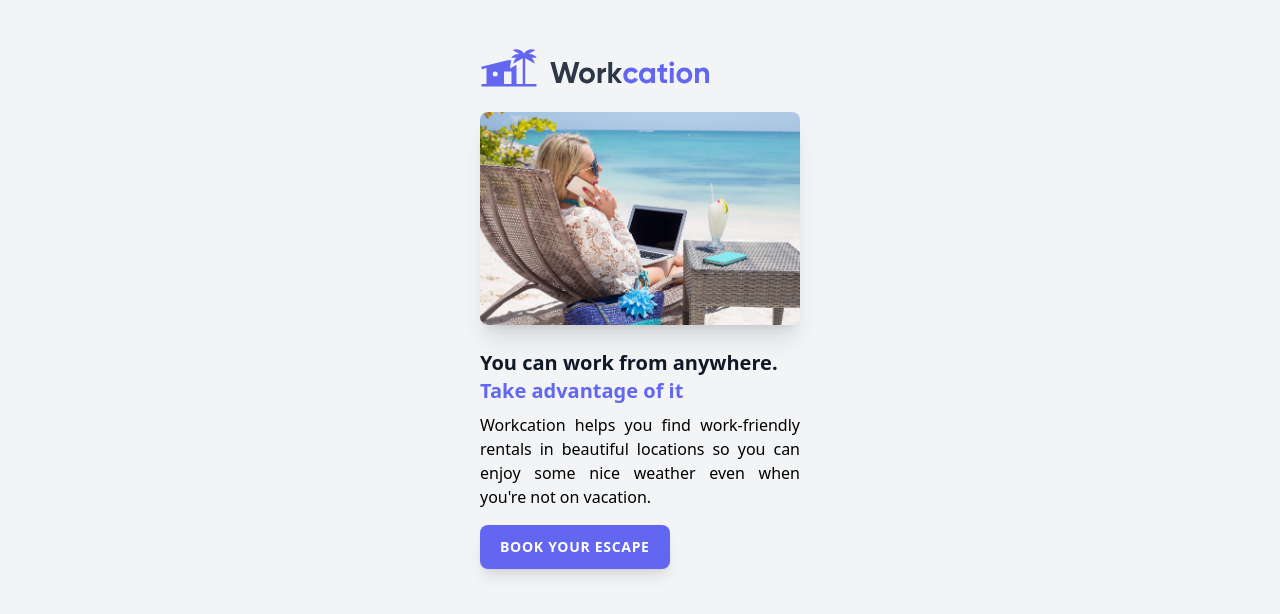
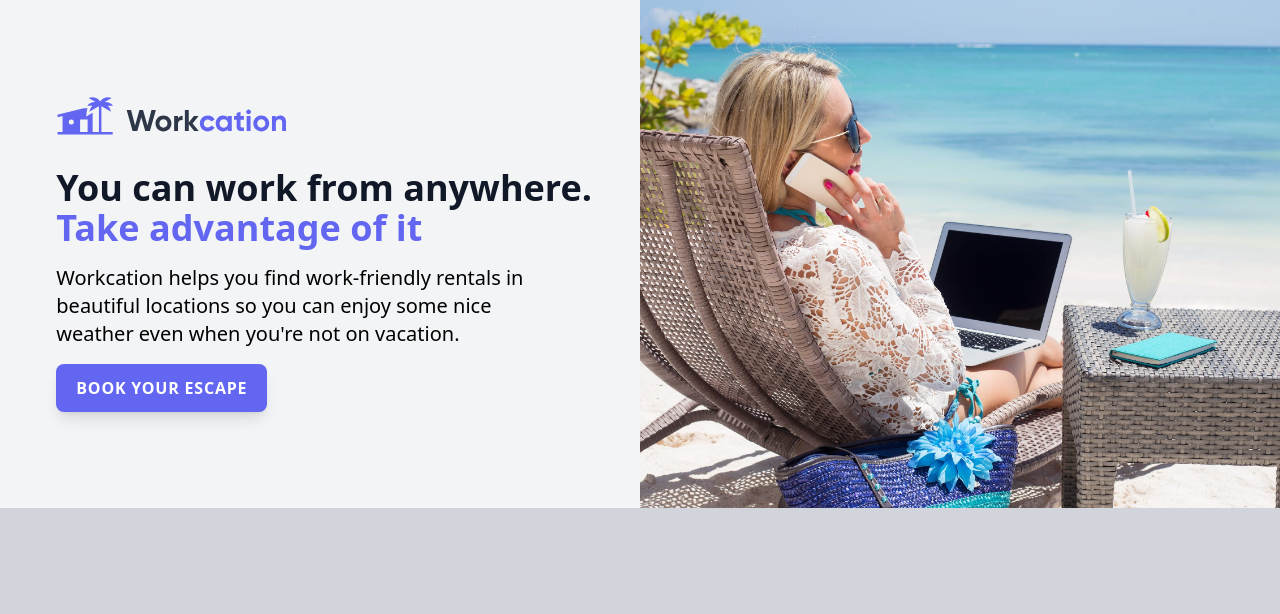
Before and after one commit to ashraf7ali/TailwindCSSBasic, a website built with Vite: page index.html in a window 1280 px wide. Built offline with nearby package versions, Linux system fonts and the light colour scheme.

Commit message:
responsive with md lg xl 2xl

```diff
--- a/index.html
+++ b/index.html
@@ -1,23 +1,44 @@
 <!DOCTYPE html>
 <html lang="en">
-<head>
-    <meta charset="UTF-8">
-    <meta name="viewport" content="width=device-width, initial-scale=1.0">
-    <link href="/css/tailwind.css" rel="stylesheet"/>
-</head>
-<body class="bg-gray-100">
-    <div class="px-8 py-12  w-96 m-auto">
-        <img class="h-10" src="/img/logo.svg" alt="Workation">
-        <img class="mt-6 rounded-lg shadow-xl " src="/img/beach-work.jpg" alt="Women workcationing on the beach">
-        <h1 class="mt-6 text-xl font-bold text-gray-900">You can work from anywhere.
-            <span class="text-indigo-500">Take advantage of it</span>
+  <head>
+    <meta charset="UTF-8" />
+    <meta name="viewport" content="width=device-width, initial-scale=1.0" />
+    <link href="/css/tailwind.css" rel="stylesheet" />
+  </head>
+  <body class="bg-gray-300">
+    <div class="bg-gray-100 grid lg:grid-cols-2 2xl:grid-cols-5" >
+      <div class="px-8 py-12 max-w-md m-auto sm:max-w-xl lg:max-w-full lg:px-12 lg:py-24 xl:mr-0 2xl:col-span-2">
+        <img class="h-10" src="/img/logo.svg" alt="Workation" />
+        <img
+          class="mt-6 rounded-lg shadow-xl sm:mt-8 sm:h-64 sm:w-full sm:object-cover lg:hidden"
+          src="/img/beach-work.jpg"
+          alt="Women workcationing on the beach"
+        />
+        <h1 class="mt-6 text-2xl font-bold text-gray-900 sm:mt-8 sm:text-4xl
+        lg:text-3xl xl:text-4xl">
+          You can work from anywhere.
+          <br class= "hidden lg:inline"/>
+          <span class="text-indigo-500">Take advantage of it</span>
         </h1>
-        <p class="mt-2 text-grey-600 text-justify ">Workcation helps you find work-friendly rentals in beautiful locations so you can enjoy some
-            nice weather even when you're not on vacation.</p>
+        <p class="mt-2 text-grey-600 sm:mt-4 sm:text-xl max-w-lg">
+          Workcation helps you find work-friendly rentals in beautiful locations
+          so you can enjoy some nice weather even when you're not on vacation.
+        </p>
         <div class="mt-4">
-            <a href="#" class="inline-block px-5 py-3 rounded-lg shadow-lg bg-indigo-500 text-white
-             uppercase tracking-wider font-semibold text-sm">Book your escape</a>
+          <a
+            href="#"
+            class="inline-block px-5 py-3 rounded-lg shadow-lg bg-indigo-500 text-white uppercase tracking-wider font-semibold text-sm sm:text-base"
+            >Book your escape</a
+          >
         </div>
+      </div>
+      <div class="hidden lg:block 2xl:col-span-3">
+        <img
+          class="w-full h-full object-cover object-center"
+          src="/img/beach-work.jpg"
+          alt="Women workcationing on the beach"
+        />
+      </div>
     </div>
-</body>
+  </body>
 </html>
```
